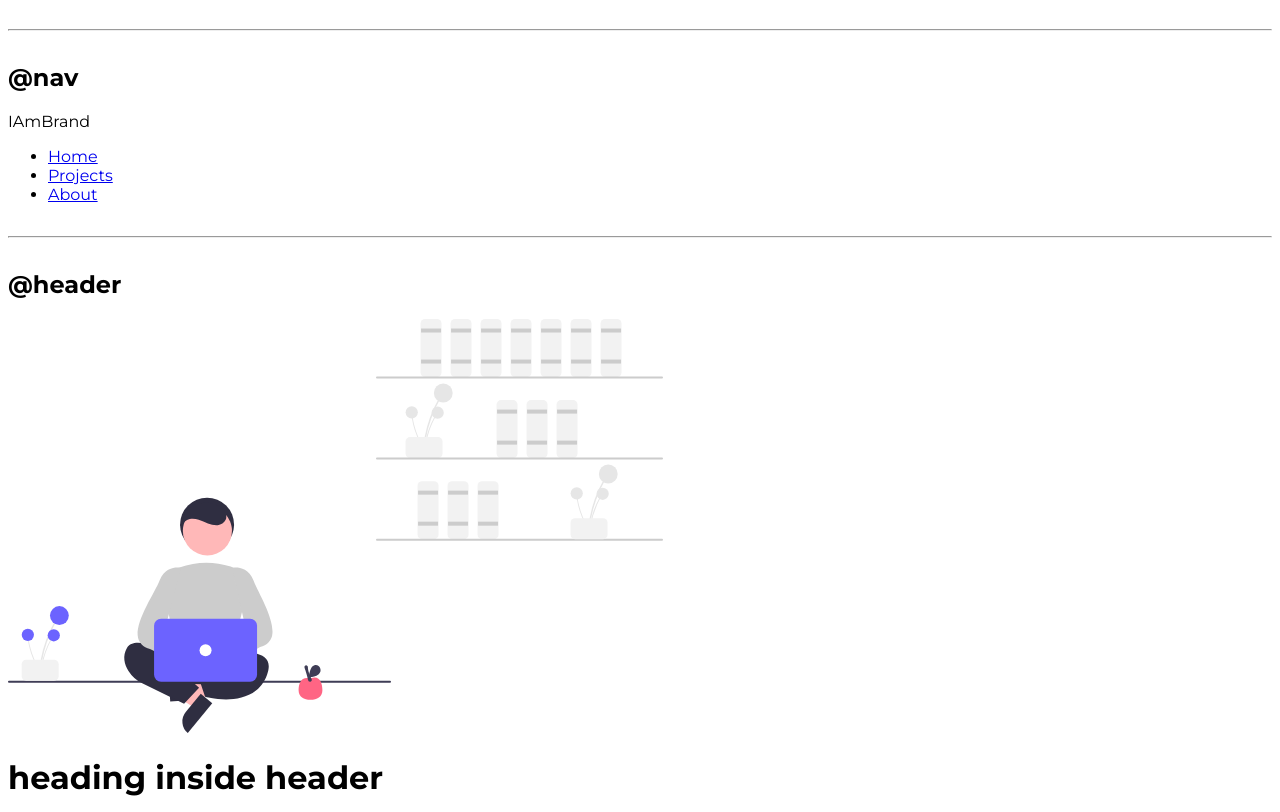
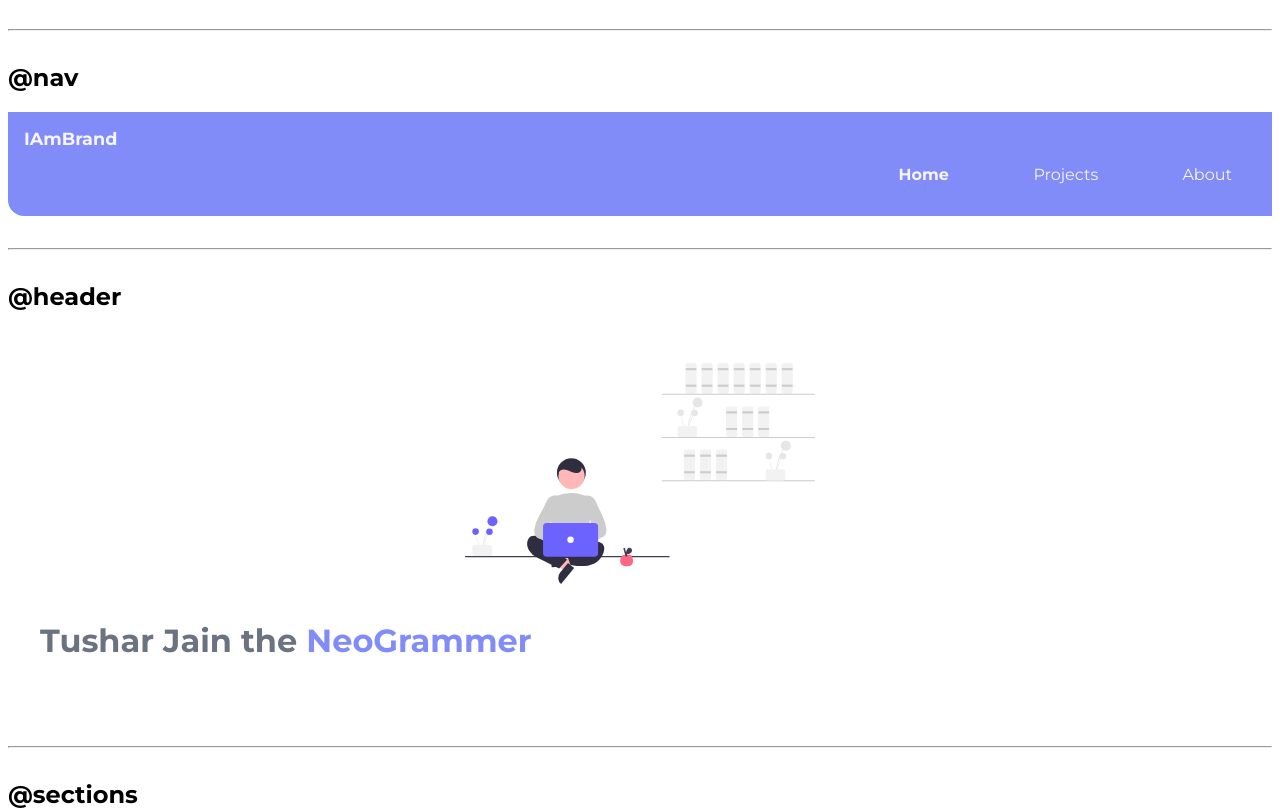
Before and after one commit to TJain02/Tushar-Portfolio-Website, a plain HTML site: page index.html in a window 1280 px wide. Shown: the part 1253-2065 px from the top of the page. Drawn offline with Linux system fonts and the light colour scheme.

Commit message:
minor additions

```diff
--- a/index.html
+++ b/index.html
@@ -71,17 +71,15 @@
     <hr>
 
     <h2>@nav</h2>
-    <nav>
-        <div>IAmBrand</div>
-        <ul>
-            <li>
-                <a href="/">Home</a>
-            </li>
-            <li>
-                <a href="/">Projects</a>
-            </li>
-            <li>
-                <a href="/">About</a>
+    <nav class="navigation container">
+        <div class="nav-brand">IAmBrand</div>
+        <ul class="list-non-bullet nav-pills">
+            <li class="list-item-inline">
+                <a class="link link-active" href="/">Home</i>
+            <li class="list-item-inline">
+                <a class="link" href="/">Projects</i>
+            <li class="list-item-inline">
+                <a class="link" href="/">About</a>
             </li>
         </ul>
     </nav>
@@ -90,9 +88,9 @@
 
     <h2>@header</h2>
 
-    <header>
-        <img src="images\header.svg" />
-        <h1>heading inside header</h1>
+    <header class="hero">
+        <img class="hero-img" src="images\header.svg" />
+        <h1 class="hero-heading">Tushar Jain the <span style="color:var(--primary-color)"">NeoGrammer</span></h1>
     </header>
 
     <hr>
```
